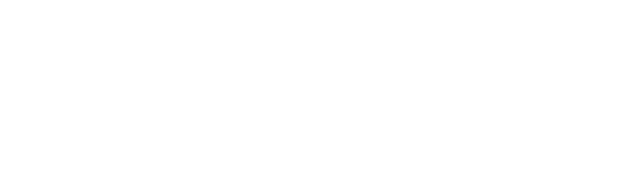
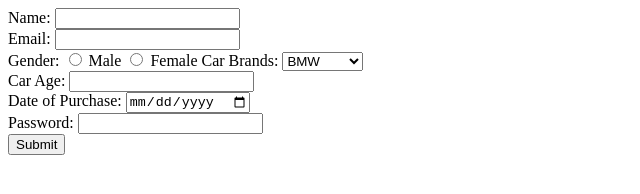
Before and after one commit to acciojob/signup-form-car-SWETA2318, a website: page main.html in a window 1280 px wide. Shown: the whole page, without its empty margins (0-640 px from the left). Drawn offline with Linux system fonts and the light colour scheme.

Commit message:
created a submission

```diff
--- a/main.html
+++ b/main.html
@@ -11,6 +11,35 @@
     <script type="text/javascript" src="./script.js">
 </script>
 
-</body>
+<form action="/submit" method="post">
+        <label for="name">Name:</label>
+        <input type="text" id="name" name="name" required><br>
 
-</html>
+        <label for="email">Email:</label>
+        <input type="email" id="email" name="email" required><br>
+
+        <label>Gender:</label>
+        <input type="radio" id="male" name="gender" value="male" required>
+        <label for="male">Male</label>
+        <input type="radio" id="female" name="gender" value="female" required>
+        <label for="female">Female</label>
+
+
+        <label for="cars">Car Brands:</label>
+        <select id="cars" name="cars">
+            <option value="BMW">BMW</option>
+            <option value="Audi">Audi</option>
+            <option value="Mercedes">Mercedes</option>
+        </select><br>
+
+        <label for="carage">Car Age:</label>
+        <input type="number" id="carage" name="carage" required><br>
+
+        <label for="dop">Date of Purchase:</label>
+        <input type="date" id="dop" name="dop" required><br>
+
+        <label for="password">Password:</label>
+        <input type="password" id="password" name="password" required><br>
+
+        <button type="submit">Submit</button>
+    </form>
```
